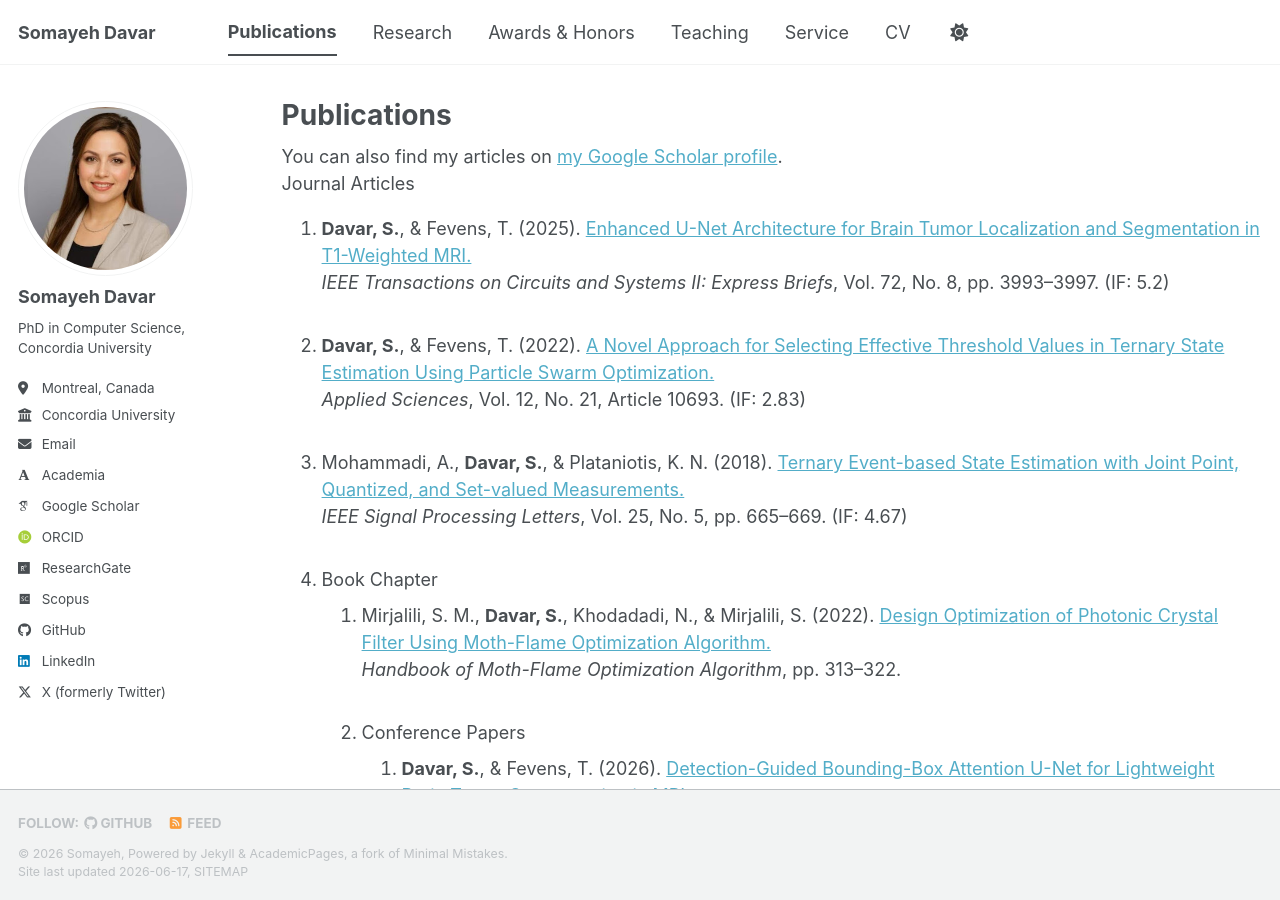
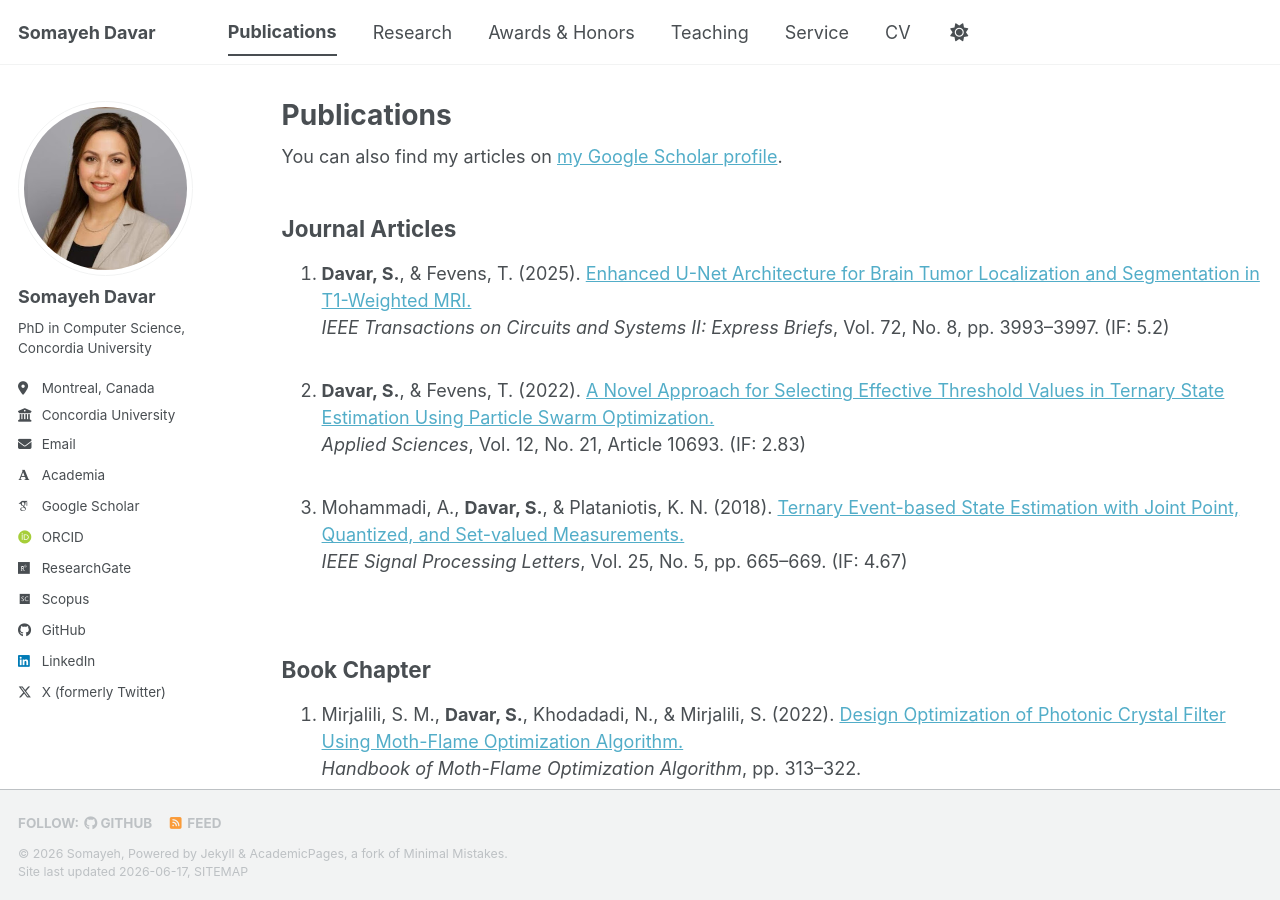
Before and after one commit to sdavar/sdavar.github.io, a Jekyll site: the page built from _pages/publications.html, in a window 1280 px wide and 900 px high. Built offline with Jekyll 4.4.1, drawn with Linux system fonts in a browser that asks for light colours; some web fonts are replaced; a script bundle is joined from its source files by our own code; library files that are not in the unit come from our copies.

Commit message:
Update publications.html

```diff
--- a/_pages/publications.html
+++ b/_pages/publications.html
@@ -10,113 +10,135 @@ author_profile: true
 {% endif %}
 
 
+<h2>Journal Articles</h2>
+<ol>
 
-Journal Articles
-<ol> <li>
-
+<li>
 <strong>Davar, S.</strong>, & Fevens, T. (2025).
-
 <a href="https://doi.org/10.1109/TCSII.2025.3556846" target="_blank"> Enhanced U-Net Architecture for Brain Tumor Localization and Segmentation in T1-Weighted MRI.
 </a> <br> <em>IEEE Transactions on Circuits and Systems II: Express Briefs</em>,
 Vol. 72, No. 8, pp. 3993–3997.
-(IF: 5.2) </li> <br> <li>
+(IF: 5.2)
+</li> <br>
 
 
-
+<li>
 <strong>Davar, S.</strong>, & Fevens, T. (2022).
-
 <a href=" https://www.mdpi.com/2076-3417/12/21/10693 " target="_blank"> A Novel Approach for Selecting Effective Threshold Values in Ternary State Estimation Using Particle Swarm Optimization.
 </a> <br> <em>Applied Sciences</em>,
 Vol. 12, No. 21, Article 10693.
-(IF: 2.83) </li> <br> <li>
+(IF: 2.83)
+</li> <br>
 
-
+<li>
 Mohammadi, A., <strong>Davar, S.</strong>, & Plataniotis, K. N. (2018).
 <a href=" https://ieeexplore.ieee.org/stamp/stamp.jsp?arnumber=8306890 " target="_blank"> Ternary Event-based State Estimation with Joint Point, Quantized, and Set-valued Measurements.
 </a> <br> <em>IEEE Signal Processing Letters</em>,
 Vol. 25, No. 5, pp. 665–669.
-(IF: 4.67) </li> <br> <li>
+(IF: 4.67)
+</li> <br>
 
+</ol>
 
-Book Chapter
-<ol> <li>
+<h2>Book Chapter</h2>
 
+<ol>
+
+<li>
 Mirjalili, S. M., <strong>Davar, S.</strong>, Khodadadi, N., & Mirjalili, S. (2022).
 <a href="https://www.taylorfrancis.com/chapters/edit/10.1201/9781003205326-19/design-optimization-photonic-crystal-filter-using-moth-flame-optimization-algorithm-seyed-mohammad-mirjalili-somayeh-davar-nima-khodadadi-seyedali-mirjalili" target="_blank"> Design Optimization of Photonic Crystal Filter Using Moth-Flame Optimization Algorithm.
 </a> <br> <em>Handbook of Moth-Flame Optimization Algorithm</em>,
-pp. 313–322. </li> <br> <li>
+pp. 313–322.
+</li> <br>
+</ol>
 
 
-Conference Papers
-<ol> <li>
+<h2>Conference Papers</h2>
+<ol>
 
+<li>
 <strong>Davar, S.</strong>, & Fevens, T. (2026).
-
 <a href="  " target="_blank"> Detection-Guided Bounding-Box Attention U-Net for Lightweight Brain Tumor Segmentation in MRI.
 </a> <br> <em>69th IEEE Midwest Symposium on Circuits and Systems (MWSCAS 2026)</em>,
-Cincinnati, Ohio, USA. </li> <br> <li>
+Cincinnati, Ohio, USA.
+</li> <br>
 
-
+<li>
 <strong>Davar, S.</strong>, & Fevens, T. (2026).
 <a href=" https://icml.cc/virtual/2026/affinity-event/54055 " target="_blank"> Text-Guided ROI Refinement for Semantic Brain Tumor Segmentation in MRI.
 </a> <br> <em>Women in Machine Learning (WiML) Symposium @ ICML 2026</em>,
-Seoul, South Korea. </li> <br> <li>
+Seoul, South Korea.
+</li> <br>
 
-
+<li>
 <strong>Davar, S.</strong>, & Fevens, T. (2026).
 <a href=" https://www.spiedigitallibrary.org/conference-proceedings-of-spie/13929/139292P/Hybrid-deep-learning-approach-for-brain-tumor-analysis-in-MRI/10.1117/12.3087813.full " target="_blank"> Hybrid Deep Learning Approach for Brain Tumor Analysis in MRI: From Detection to Delineation.
 </a> <br> <em>SPIE Medical Imaging 2026</em>,
-Vancouver, Canada. </li> <br> <li>
+Vancouver, Canada.
+</li> <br>
 
+<li>
 <strong>Davar, S.</strong>, & Fevens, T. (2025).
 <a href=" https://sites.google.com/view/wicv-iccv-2025/program/accepted-papers?authuser=0  " target="_blank"> Improved U-Net-Based Approach for Brain Tumor Segmentation in T1-Weighted MRI.
 </a> <br> <em>WiCV Workshop @ ICCV 2025</em>,
-Honolulu, Hawaii, USA. </li> <br> <li>
+Honolulu, Hawaii, USA.
+</li> <br>
 
-
+<li>
 Gopi, A., <strong>Davar, S.</strong>, Nair, V. V., Kabeer, A., Fevens, T., & James, A. (2025).
 <a href=" https://ieeexplore.ieee.org/abstract/document/11044259  " target="_blank"> Memristive Implementation of Variable Pixel MRI Imaging Using Skywater 130nm PDK.
 </a> <br> <em>IEEE ISCAS 2025</em>,
-London, United Kingdom. </li> <br> <li>
+London, United Kingdom.
+</li> <br>
 
-
+<li>
 <strong>Davar, S.</strong>, & Fevens, T. (2024).
 <a href="  https://neurips.cc/virtual/2024/109011 " target="_blank"> Automated Localization and Segmentation of Brain Tumors Using Attention-Enhanced U-Net.
 </a> <br> <em>19th WiML Workshop @ NeurIPS 2024</em>,
-Vancouver, Canada. </li> <br> <li>
+Vancouver, Canada.
+</li> <br>
 
-
+<li>
 <strong>Davar, S.</strong>, & Fevens, T. (2024).
 <a href=" https://ieeexplore.ieee.org/abstract/document/10658897/ " target="_blank"> Brain MRI Tumour Localization and Segmentation Through Deep Learning.
 </a> <br> <em>67th IEEE MWSCAS 2024</em>,
-Springfield, Massachusetts, USA. </li> <br> <li>
+Springfield, Massachusetts, USA.
+</li> <br>
 
-
+<li>
 <strong>Davar, S.</strong>, & Mohammadi, A. (2018).
 <a href=" https://ieeexplore.ieee.org/document/8623820 " target="_blank"> Designing Optimal Thresholds for Ternary Event-Based State Estimation via Multi-Objective Particle Swarm Optimization.
 </a> <br> <em>61st IEEE MWSCAS 2018</em>,
-Windsor, Ontario, Canada. </li> <br> <li>
+Windsor, Ontario, Canada.
+</li> <br>
 
-
+<li>
 <strong>Davar, S.</strong>, Mohammadi, A., & Plataniotis, K. N. (2018).
 <a href=" https://ieeexplore.ieee.org/abstract/document/8462150?casa_token=ZskBBqlxpDgAAAAA:eyn6uexF_2UhYjUXsO_BeRRQAvr5WygA1hM106IvL-BA6SWs-CIR7EyF2MkUIc7j4JBLQiKan00H  " target="_blank"> Event-Triggered Particle Filtering via Diffusion Strategies for Distributed Estimation in Autonomous Systems.
 </a> <br> <em>IEEE ICASSP 2018</em>,
-Calgary, Alberta, Canada. </li> <br> <li>
+Calgary, Alberta, Canada.
+</li> <br>
 
-
+<li>
 Blizzard, D., <strong>Davar, S.</strong>, & Mohammadi, A. (2017).
 <a href=" https://ieeexplore.ieee.org/abstract/document/8053241  " target="_blank"> Real-Time and Event-Triggered Object Detection, Recognition, and Tracking.
 </a> <br> <em>60th IEEE MWSCAS 2017</em>,
-Boston, Massachusetts, USA. </li> <br> <li>
+Boston, Massachusetts, USA.
+</li> <br>
 
 
+<li>
 <strong>Davar, S.</strong>, & Mohammadi, A. (2017).
 <a href="  https://ieeexplore.ieee.org/abstract/document/8081199/ " target="_blank"> Event-Based Particle Filtering with Point and Set-Valued Measurements.
 </a> <br> <em>EUSIPCO 2017</em>,
-Kos, Greece. </li> <br> <li>
+Kos, Greece.
+</li> <br>
 
-
+<li>
 <strong>Davar, S.</strong>, & Mohammadi, A. (2017).
 <a href=" https://ieeexplore.ieee.org/document/8271955  " target="_blank"> Multi-Sensor and Information-Based Event-Triggered Distributed Estimation.
 </a> <br> <em>IEEE DCOSS 2017</em>,
-Ottawa, Canada. </li> </ol>
+Ottawa, Canada.
+</li>
+
+</ol>
```
